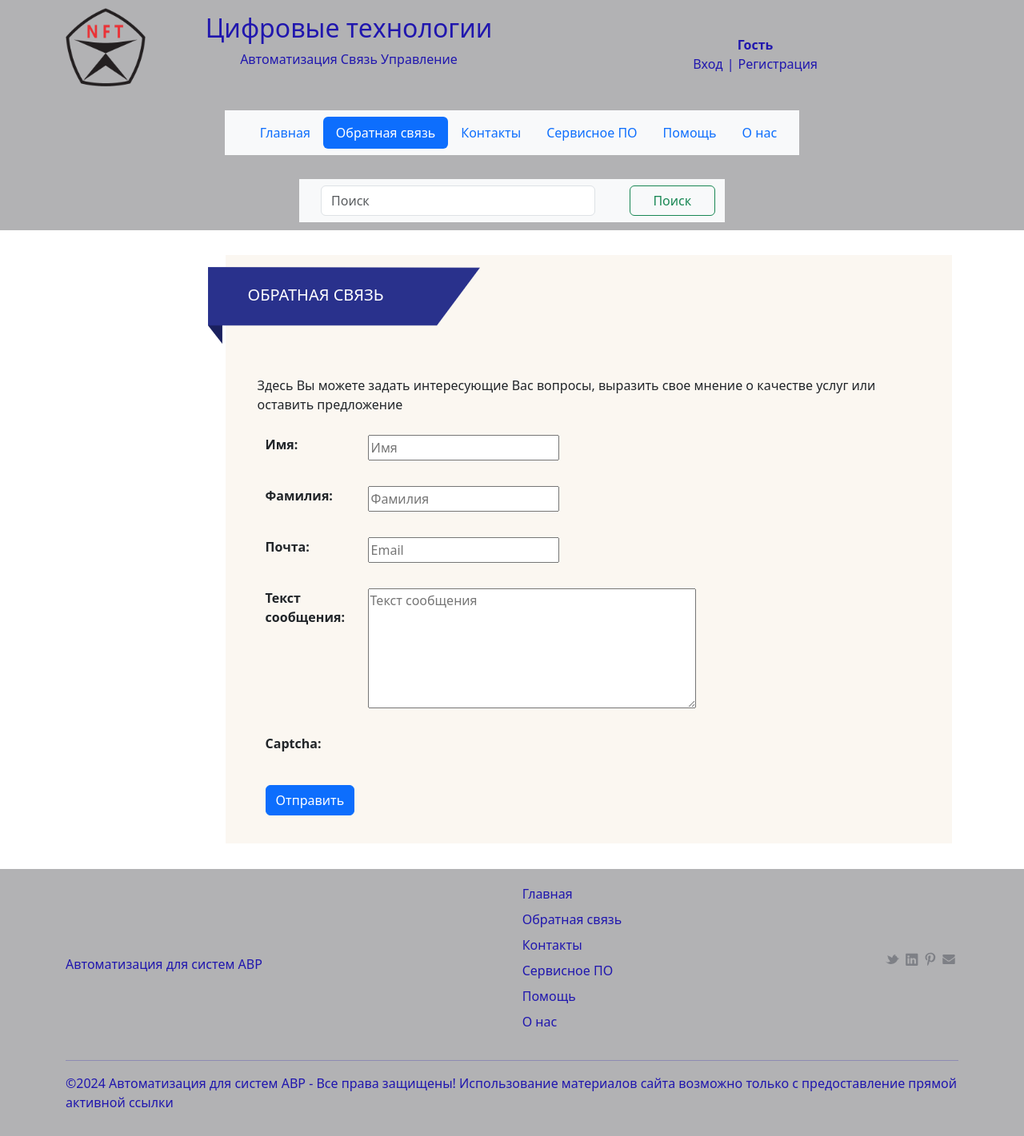
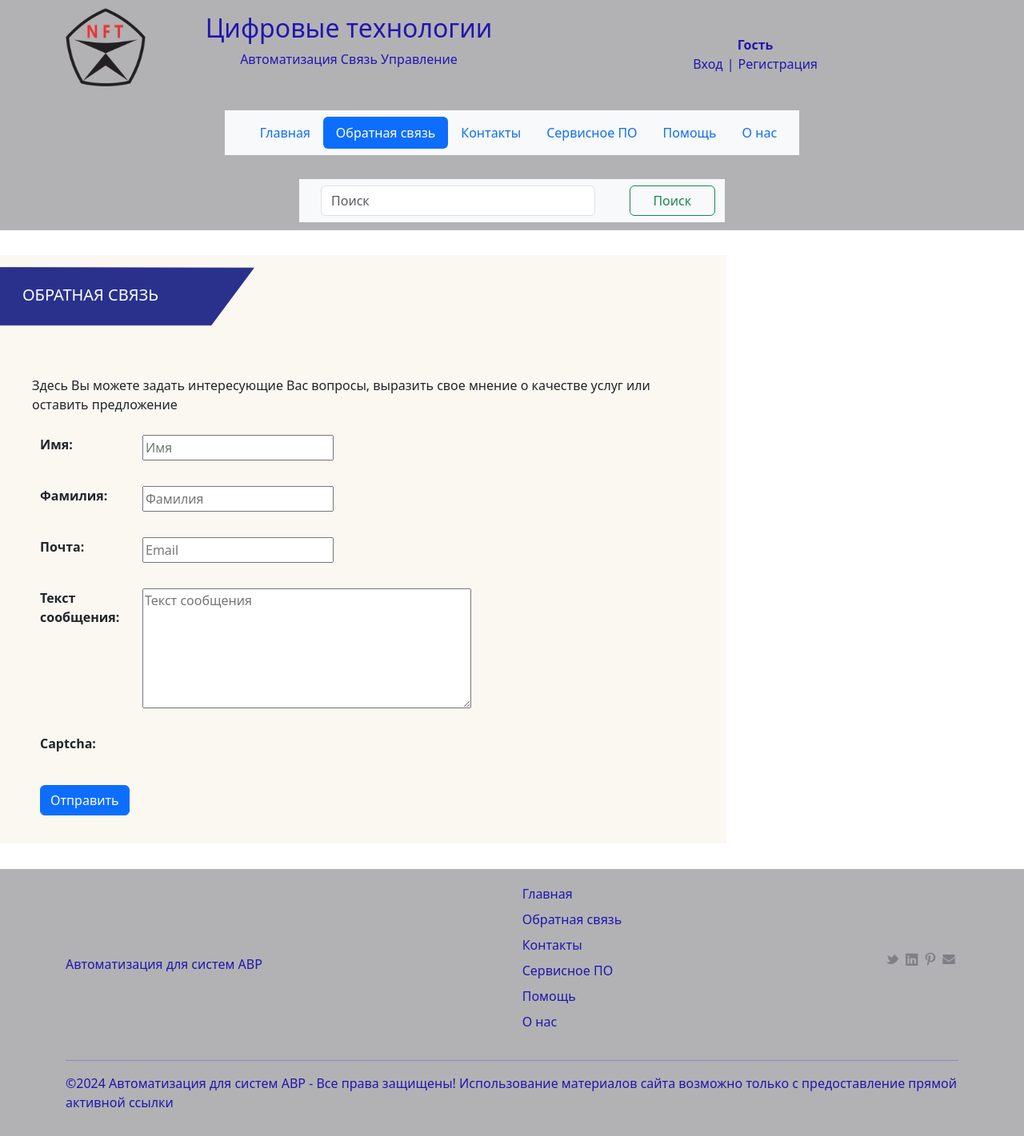
Before and after one commit to vikneo/Automation-of-AVR, a Django app: page /user/callback/ in a window 1280 px wide. Shown: the whole page at 80% size. Run offline with Django 5.2, Linux system fonts and the light colour scheme; parts of the project's set-up code (start-up, migrations or seed data) failed here and were passed over.

Commit message:
rename class flex in disaplay

```diff
--- a/avr_system/templates/base/base.html
+++ b/avr_system/templates/base/base.html
@@ -33,7 +33,7 @@
     <nav>
         {% include 'base/header.html' %}
     </nav>
-    <div class="flex">
+    <div class="display">
         <div class="left-sidebar">
             {% block left_sidebar %}{% endblock %}
         </div>
```
